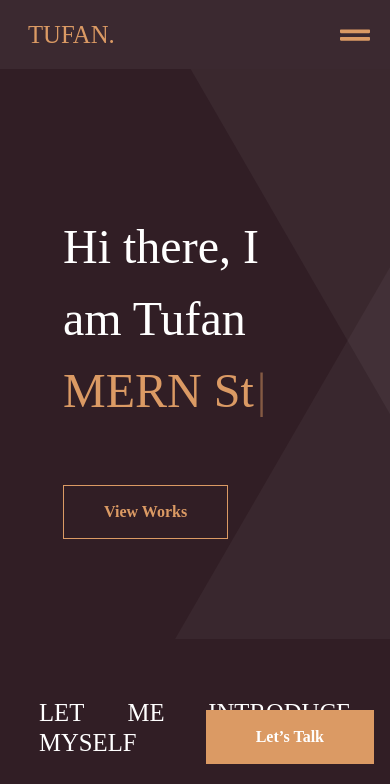
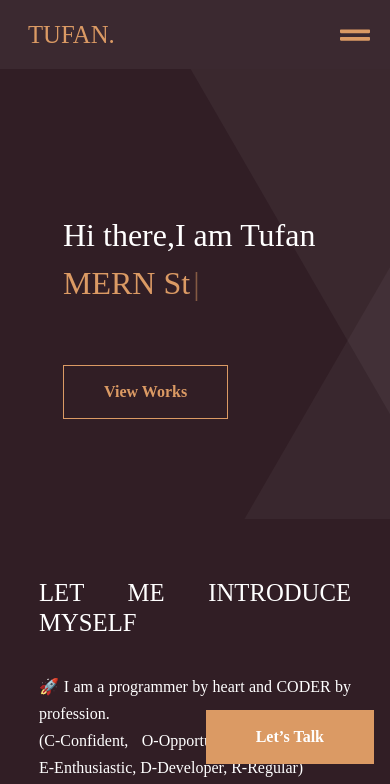
Before and after one commit to tufan0603/MERN_Portfolio, a React (Vite) app: page / in a window 390 px wide. Shown: the top 784 px of the page. Built offline with nearby package versions, Linux system fonts and the light colour scheme; a web font is replaced by a local one.

Commit message:
changes in font sizes

```diff
--- a/src/css/home.css
+++ b/src/css/home.css
@@ -143,11 +143,16 @@
 @media only screen and (min-width:200px ) and (max-width:990px) {
     .home .name
     {
-        font-size: 3rem;
+        font-size: 2rem;
     }
 
     .image
     {
         display: none;
     }
+    .animation
+    {
+      font-size: 2rem;
+    }
+
 }
--- a/src/pages/Home.jsx
+++ b/src/pages/Home.jsx
@@ -36,7 +36,7 @@ function Home() {
             <div className="row" style={{ paddingBottom: "100px" }}>
               <div className="col-lg-8">
                 <p className="name">
-                  Hi there, I am Tufan
+                  Hi there,<span>I am Tufan</span>
                   <br />
                   <span className="animation">
                     {" "}
```
